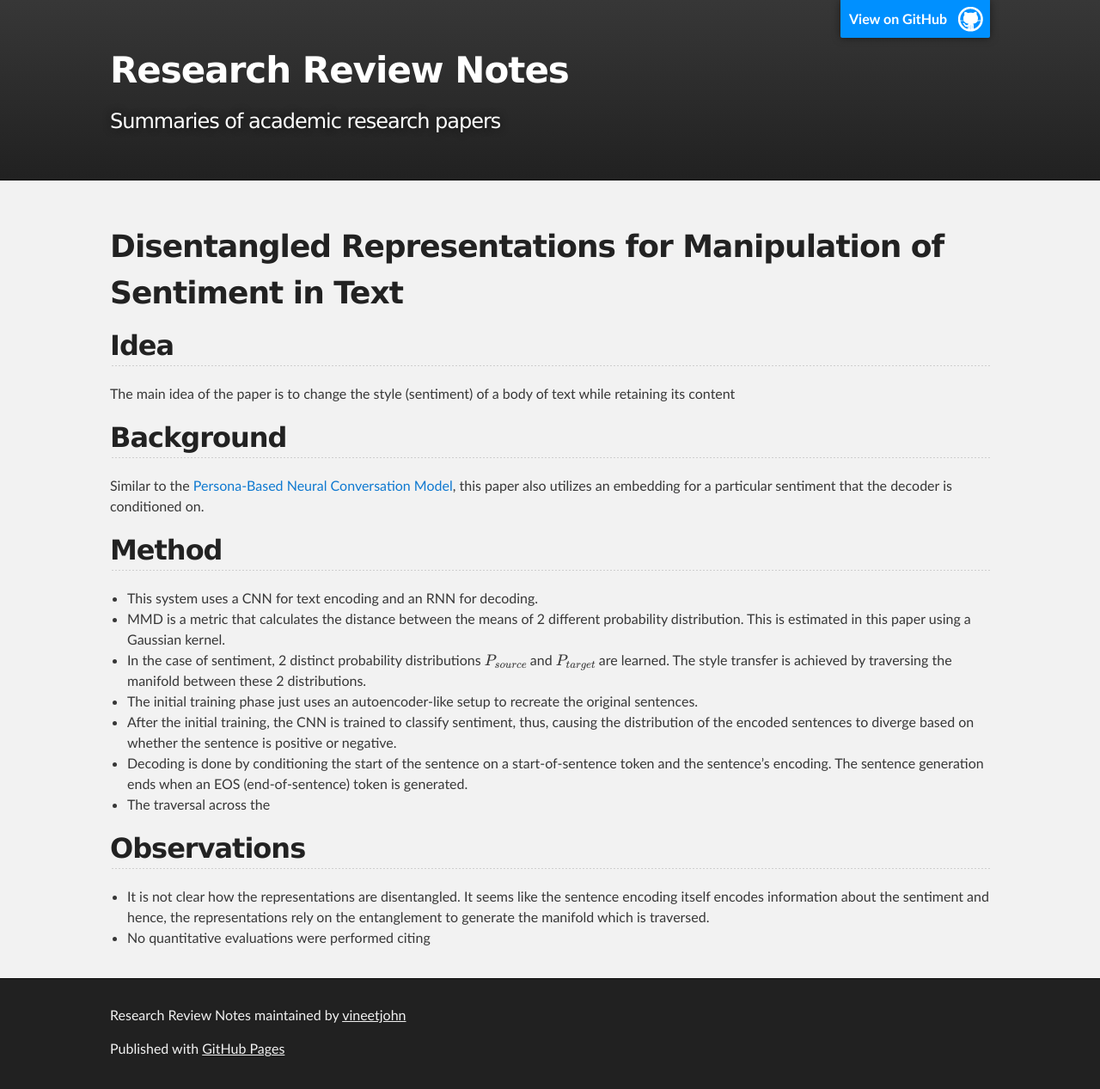
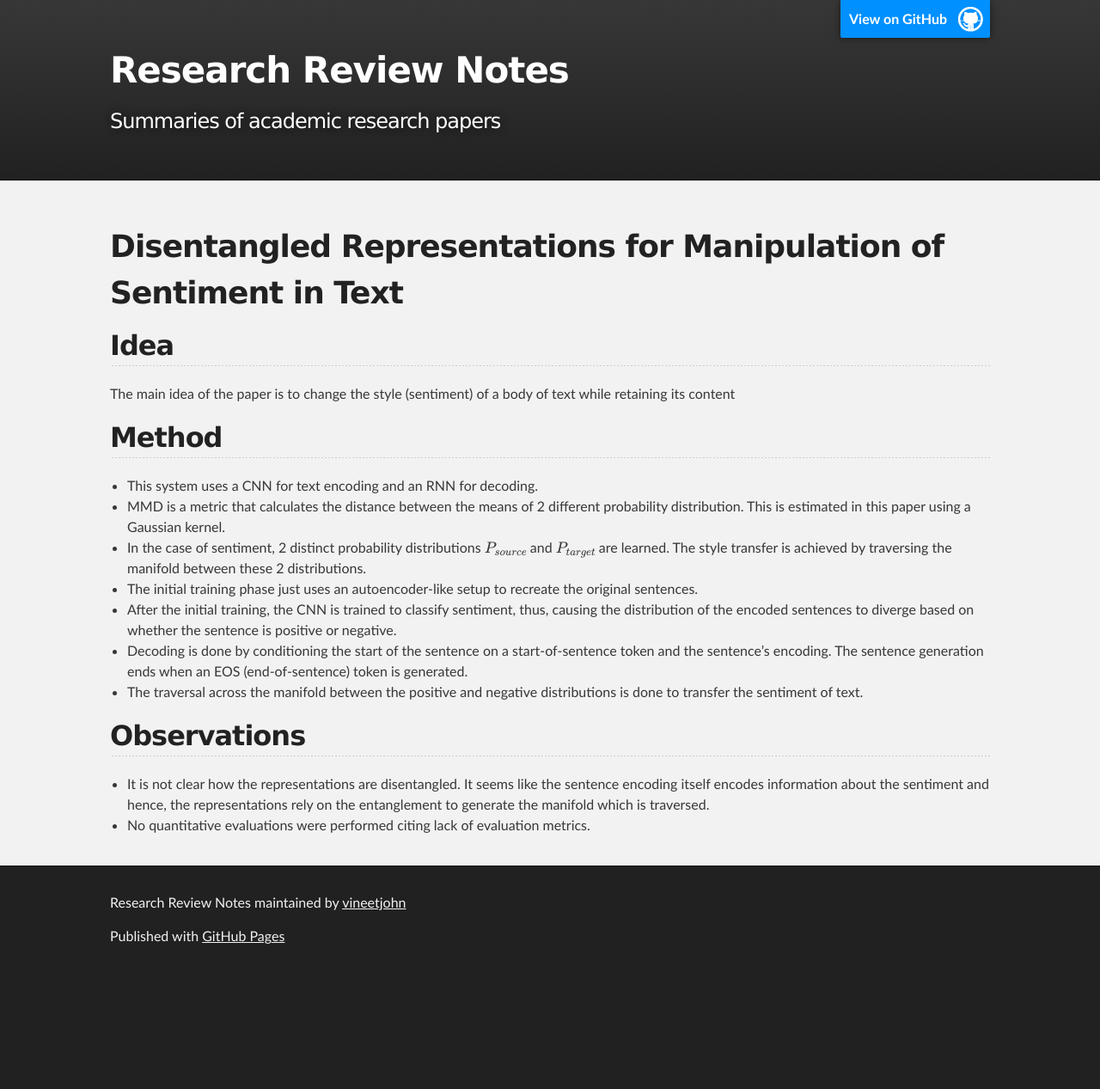
Before and after one commit to vineetjohn/research-review-notes, a Jekyll site: the page built from _reviews/disentangled-representations-for-manipulation-of-sentiment-in-text.md, in a window 1280 px wide. Shown: the whole page at 86% size. Built offline with Jekyll 4.4.1, drawn with Linux system fonts in a browser that asks for light colours; formulas are drawn with MathJax 3; after the commit the page ends 1136 px from its top, so only the background shows below that.

Commit message:
Updated review for 'Disentangled Representations for Manipulation of Sentiment in Text'

```diff
--- a/_reviews/disentangled-representations-for-manipulation-of-sentiment-in-text.md
+++ b/_reviews/disentangled-representations-for-manipulation-of-sentiment-in-text.md
@@ -10,10 +10,6 @@ title: 'Disentangled Representations for Manipulation of Sentiment in Text'
 
 The main idea of the paper is to change the style (sentiment) of a body of text while retaining its content
 
-## Background
-
-Similar to the [Persona-Based Neural Conversation Model](https://arxiv.org/abs/1603.06155), this paper also utilizes an embedding for a particular sentiment that the decoder is conditioned on.
-
 ## Method
 
 * This system uses a CNN for text encoding and an RNN for decoding.
@@ -22,9 +18,9 @@ Similar to the [Persona-Based Neural Conversation Model](https://arxiv.org/abs/1
 * The initial training phase just uses an autoencoder-like setup to recreate the original sentences.
 * After the initial training, the CNN is trained to classify sentiment, thus, causing the distribution of the encoded sentences to diverge based on whether the sentence is positive or negative.
 * Decoding is done by conditioning the start of the sentence on a start-of-sentence token and the sentence's encoding. The sentence generation ends when an EOS (end-of-sentence) token is generated.
-* The traversal across the
+* The traversal across the manifold between the positive and negative distributions is done to transfer the sentiment of text.
 
 ## Observations
 
 * It is not clear how the representations are disentangled. It seems like the sentence encoding itself encodes information about the sentiment and hence, the representations rely on the entanglement to generate the manifold which is traversed.
-* No quantitative evaluations were performed citing
+* No quantitative evaluations were performed citing lack of evaluation metrics.
```
